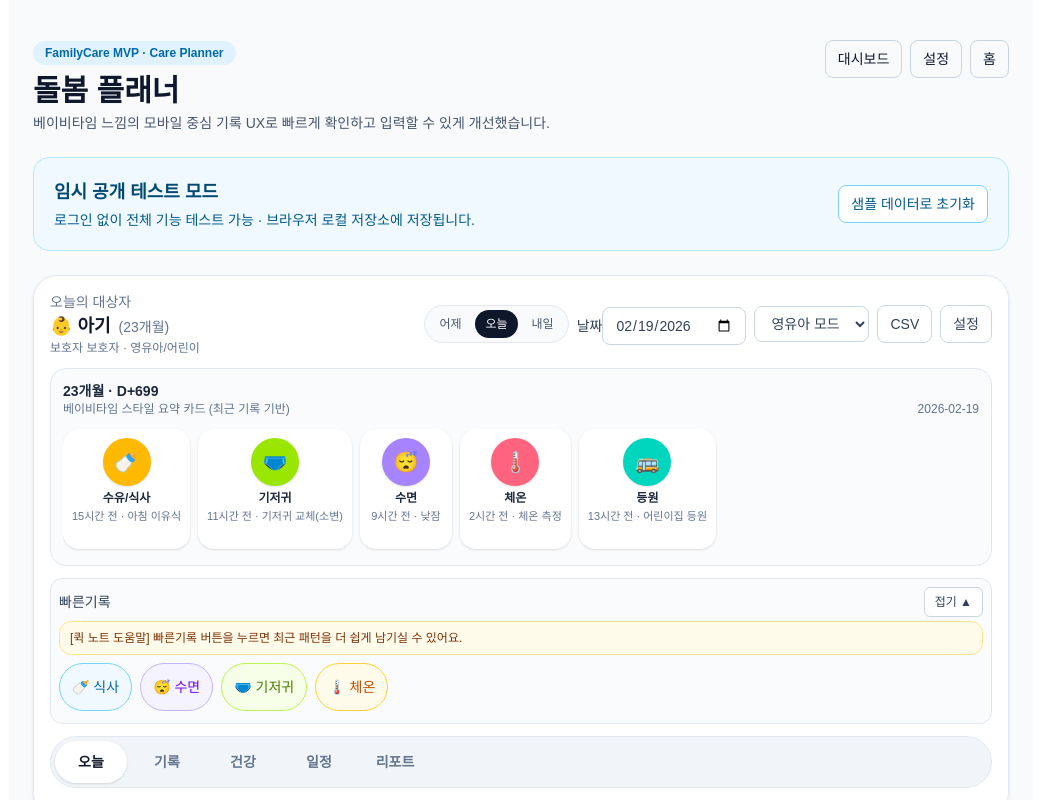
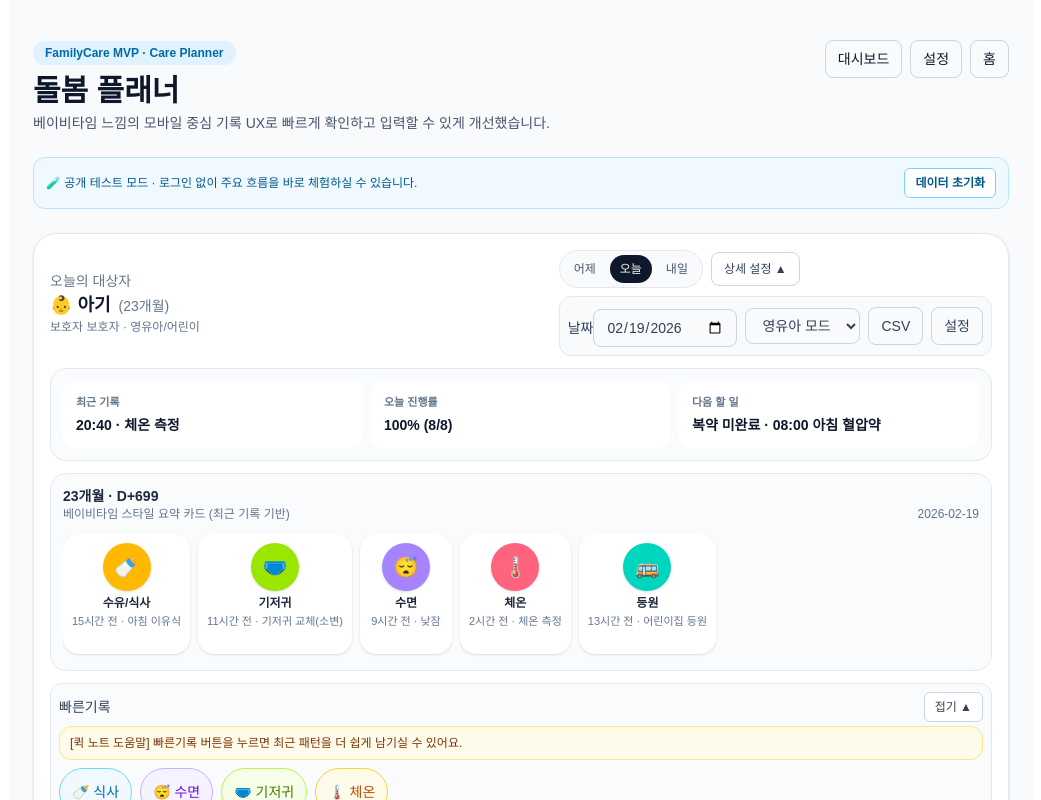
Before and after one commit to dudqks0319-cpu/familycare-mvp, a Next.js app: page /planner in a window 1280 px wide. Shown: the top 800 px of the page, without its empty margins (119-1160 px from the left). Built offline with nearby package versions, Linux system fonts and the light colour scheme.

Commit message:
feat(planner): streamline first-screen glance UX

```diff
--- a/src/app/planner/planner-client.tsx
+++ b/src/app/planner/planner-client.tsx
@@ -202,6 +202,13 @@ export function PlannerClient() {
 
     return window.innerWidth >= 768;
   });
+  const [headerToolsExpanded, setHeaderToolsExpanded] = useState<boolean>(() => {
+    if (typeof window === "undefined") {
+      return false;
+    }
+
+    return window.innerWidth >= 1024;
+  });
   const [reportView, setReportView] = useState<"daily" | "weekly" | "interval">("daily");
   const [toastMessage, setToastMessage] = useState<string | null>(null);
   const toastTimeoutRef = useRef<number | null>(null);
@@ -512,6 +519,21 @@ export function PlannerClient() {
     nextVaccineAppointment,
     selectedDate,
   ]);
+
+  const latestDayActivity = dayActivities[dayActivities.length - 1] ?? null;
+
+  const glanceSummary = useMemo(() => {
+    const dailyTarget = planner.recipientType === "child" ? 8 : 6;
+    const progressRate = Math.min(100, Math.round((daySummary.total / dailyTarget) * 100));
+
+    return {
+      latestRecord: latestDayActivity
+        ? `${latestDayActivity.time} · ${latestDayActivity.title}`
+        : "오늘 첫 기록을 남겨보세요",
+      progressLabel: `${progressRate}% (${daySummary.total}/${dailyTarget})`,
+      nextTask: nextTodoItems[0]?.title ?? "예정된 할 일이 없습니다",
+    };
+  }, [daySummary.total, latestDayActivity, nextTodoItems, planner.recipientType]);
 
   const recentActivityByCategory = useMemo(() => {
     const sorted = [...planner.activities].sort((a, b) =>
@@ -1261,20 +1283,17 @@ export function PlannerClient() {
         </div>
       ) : null}
 
-      <section className="rounded-2xl border border-sky-200 bg-sky-50 p-5">
-        <div className="flex flex-wrap items-center justify-between gap-3">
-          <div>
-            <h2 className="text-lg font-semibold text-sky-900">임시 공개 테스트 모드</h2>
-            <p className="mt-1 text-sm text-sky-800">
-              로그인 없이 전체 기능 테스트 가능 · 브라우저 로컬 저장소에 저장됩니다.
+      <section className="rounded-xl border border-sky-200 bg-sky-50 px-3 py-2.5">
+        <div className="flex flex-wrap items-center justify-between gap-2">
+          <p className="text-xs font-medium text-sky-800">
+            🧪 공개 테스트 모드 · 로그인 없이 주요 흐름을 바로 체험하실 수 있습니다.
           </p>
-          </div>
           <button
             type="button"
             onClick={resetPlanner}
-            className="rounded-lg border border-sky-300 bg-white px-3 py-2 text-sm font-medium text-sky-800 hover:bg-sky-100"
-          >
-            샘플 데이터로 초기화
+            className="rounded-md border border-sky-300 bg-white px-2.5 py-1.5 text-xs font-semibold text-sky-800 hover:bg-sky-100"
+          >
+            데이터 초기화
           </button>
         </div>
       </section>
@@ -1292,6 +1311,7 @@ export function PlannerClient() {
             </p>
           </div>
 
+          <div className="space-y-2">
             <div className="flex flex-wrap items-center gap-2">
               <div
                 role="radiogroup"
@@ -1315,6 +1335,17 @@ export function PlannerClient() {
                   </button>
                 ))}
               </div>
+              <button
+                type="button"
+                onClick={() => setHeaderToolsExpanded((prev) => !prev)}
+                className="rounded-lg border border-slate-300 bg-white px-3 py-2 text-xs font-medium text-slate-700 hover:bg-slate-100"
+              >
+                상세 설정 {headerToolsExpanded ? "▲" : "▼"}
+              </button>
+            </div>
+
+            {headerToolsExpanded ? (
+              <div className="flex flex-wrap items-center gap-2 rounded-xl border border-slate-200 bg-slate-50 p-2">
                 <label className="text-sm text-slate-700">
                   날짜
                   <input
@@ -1365,6 +1396,27 @@ export function PlannerClient() {
                 >
                   설정
                 </Link>
+              </div>
+            ) : (
+              <p className="text-[11px] text-slate-500">
+                한눈에 보기 모드입니다. 상세 옵션이 필요할 때만 펼쳐서 사용하세요.
+              </p>
+            )}
+          </div>
+        </div>
+
+        <div className="grid gap-2 rounded-2xl border border-slate-200 bg-slate-50/70 p-3 sm:grid-cols-3">
+          <div className="rounded-xl border border-white/70 bg-white p-3">
+            <p className="text-[11px] font-semibold text-slate-500">최근 기록</p>
+            <p className="mt-1 break-words text-sm font-semibold text-slate-900">{glanceSummary.latestRecord}</p>
+          </div>
+          <div className="rounded-xl border border-white/70 bg-white p-3">
+            <p className="text-[11px] font-semibold text-slate-500">오늘 진행률</p>
+            <p className="mt-1 break-words text-sm font-semibold text-slate-900">{glanceSummary.progressLabel}</p>
+          </div>
+          <div className="rounded-xl border border-white/70 bg-white p-3">
+            <p className="text-[11px] font-semibold text-slate-500">다음 할 일</p>
+            <p className="mt-1 break-words text-sm font-semibold text-slate-900">{glanceSummary.nextTask}</p>
           </div>
         </div>
 
@@ -3054,7 +3106,10 @@ export function PlannerClient() {
 
       <div className="fixed inset-x-0 bottom-3 z-30 px-4 md:hidden">
         <div className="mx-auto max-w-md rounded-2xl border border-slate-200 bg-white/95 p-2 shadow-lg backdrop-blur">
-          <div className="grid grid-cols-5 gap-1">
+          <div
+            className="grid gap-1"
+            style={{ gridTemplateColumns: `repeat(${visibleTabs.length}, minmax(0, 1fr))` }}
+          >
             {visibleTabs.map((tab) => (
               <button
                 key={`bottom-${tab.id}`}
```
Lines whose indentation alone changed are shown as unchanged.
